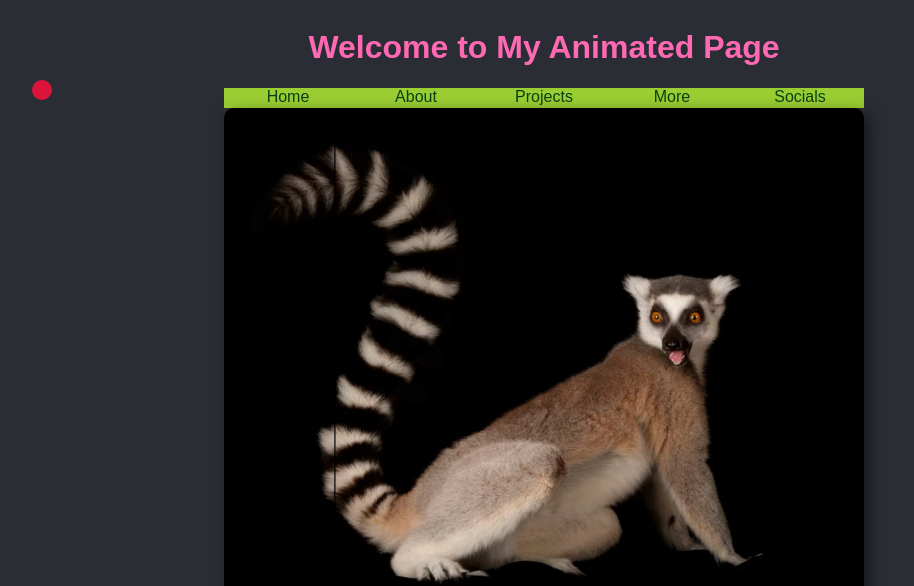
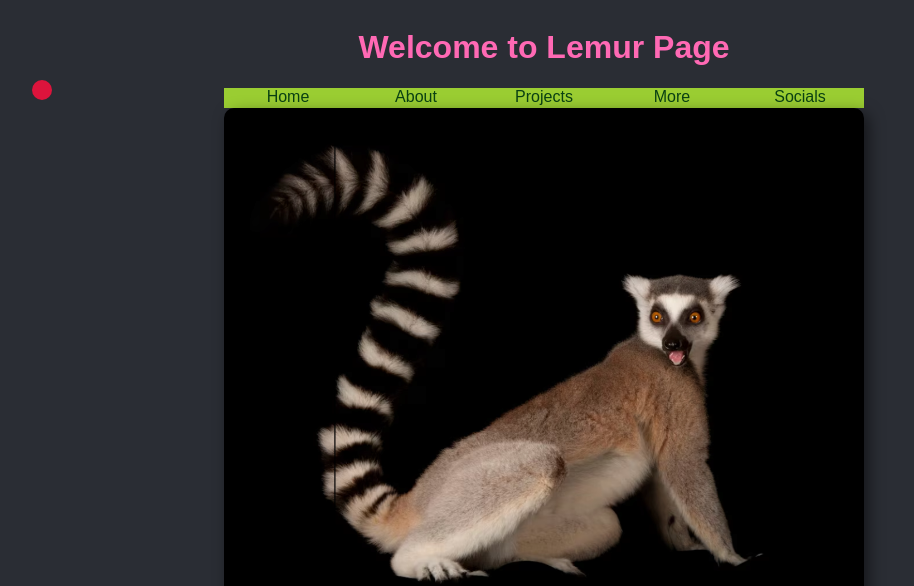
Before and after one commit to claireholzman/claireholzman.github.io, a plain HTML site: page wa/wa7/week7.html in a window 1280 px wide. Shown: the top 586 px of the page, without its empty margins (96-1010 px from the left). Drawn offline with Linux system fonts and the light colour scheme.

Commit message:
Update week7.html

```diff
--- a/wa/wa7/week7.html
+++ b/wa/wa7/week7.html
@@ -5,10 +5,10 @@
     <meta http-equiv="X-UA-Compatible" content="IE=edge">
     <meta name="viewport" content="width=device-width, initial-scale=1.0">
     <link rel="stylesheet" href="../wa7/week7.css">
-    <title>Dynamic Motion</title> <!-- Updated Title -->
+    <title>I LOVE LEMURS</title> <!-- Updated Title -->
 </head>
 <body>
-    <h1>Welcome to My Animated Page</h1> <!--change this text-->
+    <h1>Welcome to Lemur Page</h1> <!--change this text-->
     <div id="red-ball">
     </div>
     <nav>
```
